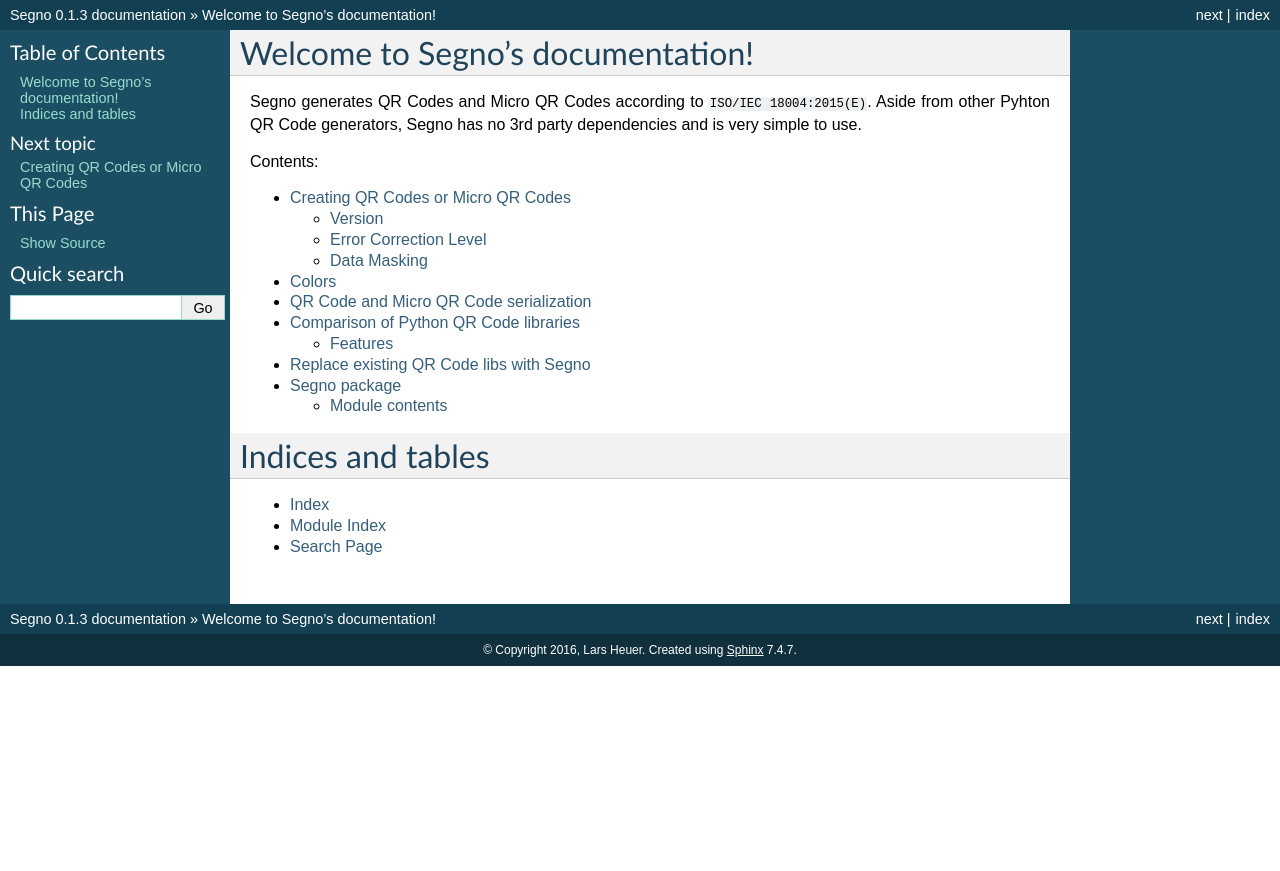
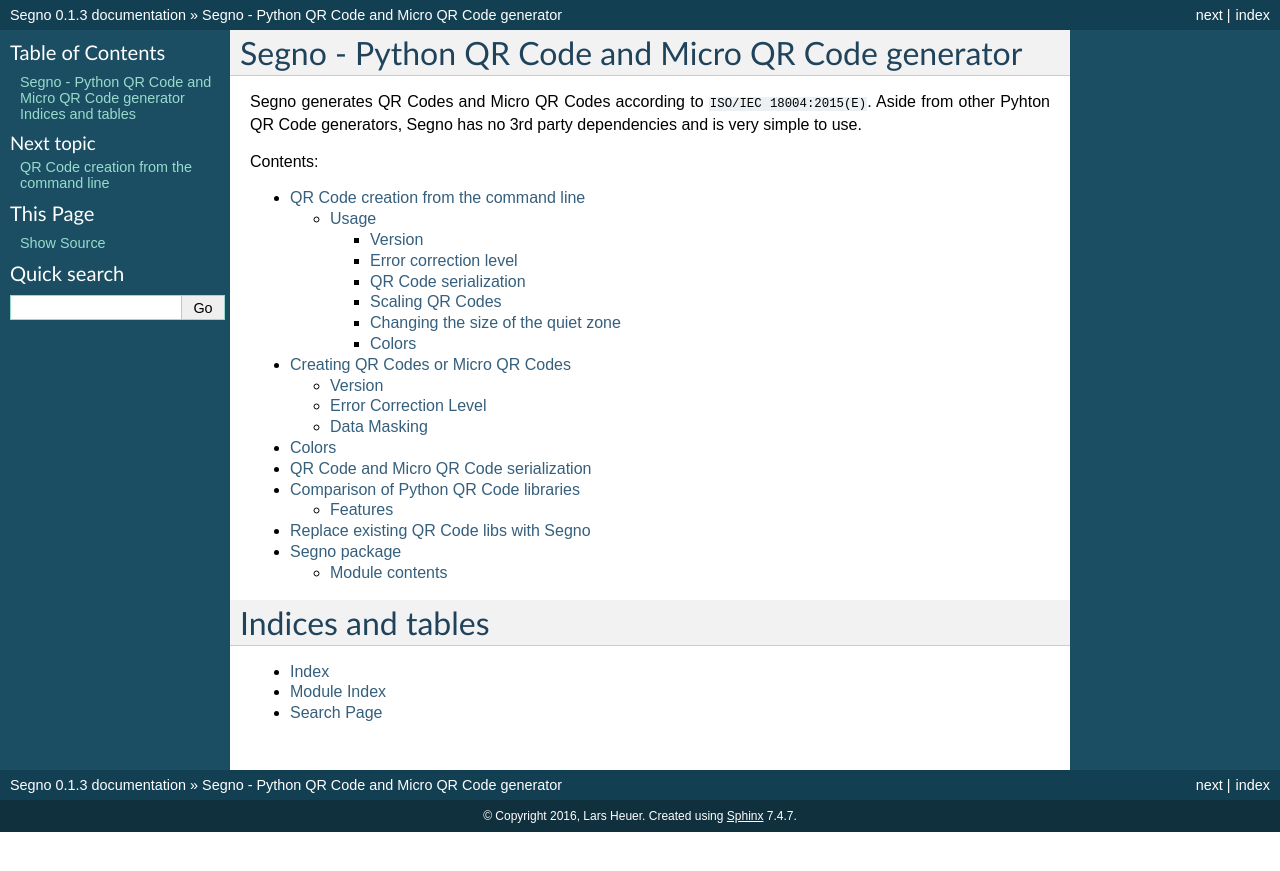
Before and after one commit to heuer/segno, a Sphinx documentation site: the page built from docs/index.rst, in a window 1280 px wide. Shown: the top 871 px of the page. Built offline with Sphinx 7.4.7, drawn with Linux system fonts in a browser that asks for light colours; the version number is read from the project's files by our own code; some of the changed lines change nothing that is shown.

Commit message:
Added docs

```diff
--- /dev/null
+++ b/docs/command-line.rst
@@ -0,0 +1,104 @@
+QR Code creation from the command line
+======================================
+
+The command line script "segno" can be used to print QR Codes to the
+terminal or to save them as file (SVG, PNG, EPS, ...).
+
+By default, the script does not create Micro QR Codes, use ``--micro`` to
+allow the creation of Micro QR Codes or specify the version (like ``--version=M3``)
+to create a Micro QR Code.
+
+
+Usage
+-----
+
+Output the QR Code to the terminal::
+
+    $ segno 'Little wing'
+
+
+Same content, but as Micro QR Code (M4)::
+
+    $ segno 'Little wing' --micro
+
+
+Version
+^^^^^^^
+
+If the ``version`` parameter is not provided, Segno chooses the minimal version
+for the QR Code automatically. The version may be specified as integer or as
+Micro QR Code identifier.
+
+The content 'Layla' would fit into a version 1 QR Code, but the following command
+enforces version 5::
+
+    $ segno 'Layla' --version=5
+    $ segno 'Layla' -v=5
+
+
+Micro QR Code::
+
+    $ segno 'Layla' -v=m4
+    $ segno 'Layla' --version=M4
+
+
+Error correction level
+^^^^^^^^^^^^^^^^^^^^^^
+
+The default error correction level is "M", use the ``error`` parameter to change
+it::
+
+    $ segno "Ain't no grave" --error=q
+    $ segno 'Heart of Gold' -e=h
+
+
+QR Code serialization
+^^^^^^^^^^^^^^^^^^^^^
+
+Printing the QR Codes to the terminal is nice but the ``output`` parameter
+serializes the QR Code in one of the supported file formats::
+
+    $ segno 'White Room' --output=white-room.png
+    $ segno 'Satellite Of Love' -o=satellite.svg
+    $ segno 'Mrs. Robinson' --output=mrs.eps
+    $ segno 'De Do Do Do, De Da Da Da' --output=dedodo.pdf
+    $ segno 'Tin Pan Alley' --output=tin-pan-alley.svgz
+    $ segno 'The Thrill Is Gone' --output=thrill-gone.txt
+
+
+Scaling QR Codes
+^^^^^^^^^^^^^^^^
+
+If the resulting QR Code is too small, ``scale`` can be used to create a more
+appropriate output::
+
+    $ segno 'Money Talks' --scale=10 --output=money-talks.png
+
+If the serializer does not support a scaling factor (i.e. text output), this
+parameter is ignored.
+
+
+Changing the size of the quiet zone
+^^^^^^^^^^^^^^^^^^^^^^^^^^^^^^^^^^^
+
+The generated QR Codes will have a recommended quiet zone / border around the
+symbol. To change the size of the border, ``border`` can be utilized::
+
+    $ segno 'Black Magic Woman' --border=0 --output=black-magic-woman.svg
+    $ segno 'Shine On You Crazy Diamond' --border=10 --output=diamond.png
+
+
+Colors
+^^^^^^
+
+Usually, all QR Codes are serialized in black and white. Use ``color``
+to change the color of the dark modules and ``background`` to change the
+color of the light modules. If the color or background should be transparent,
+set the value to "transparent"::
+
+    $ segno 'So Excited' --color=darkblue --output=excited.png
+    $ segno 'Hotel California' --background=transparent --output=hotel.png
+    $ segno "Don't Give Up" --color=transparent --output=dontgiveup.svg
+
+If the serializer does not support ``color`` or ``background``, these arguments
+are ignored.
--- a/docs/index.rst
+++ b/docs/index.rst
@@ -1,5 +1,5 @@
-Welcome to Segno's documentation!
-=================================
+Segno - Python QR Code and Micro QR Code generator
+==================================================
 
 Segno generates QR Codes and Micro QR Codes according to ``ISO/IEC 18004:2015(E)``.
 Aside from other Pyhton QR Code generators, Segno has no 3rd party dependencies
@@ -10,6 +10,7 @@
 .. toctree::
    :maxdepth: 4
 
+   command-line
    make
    colors
    serializers
```
